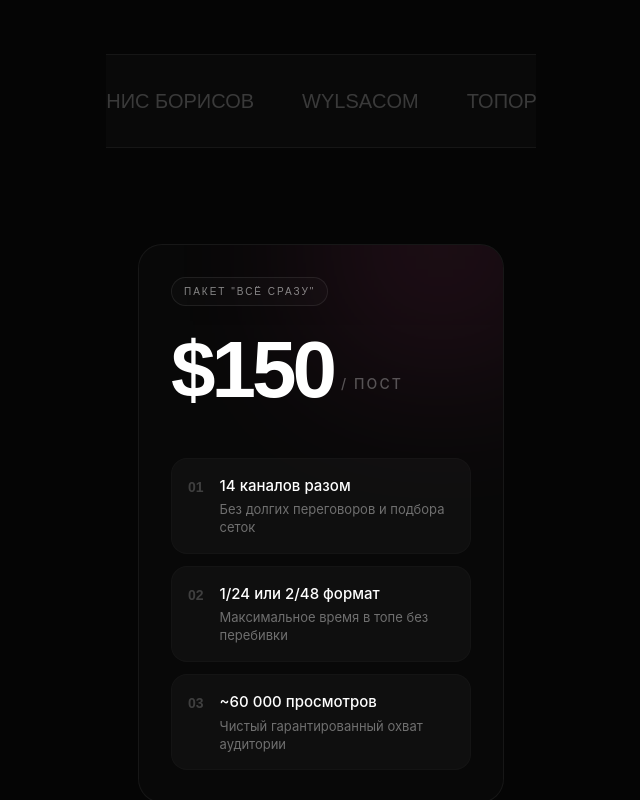
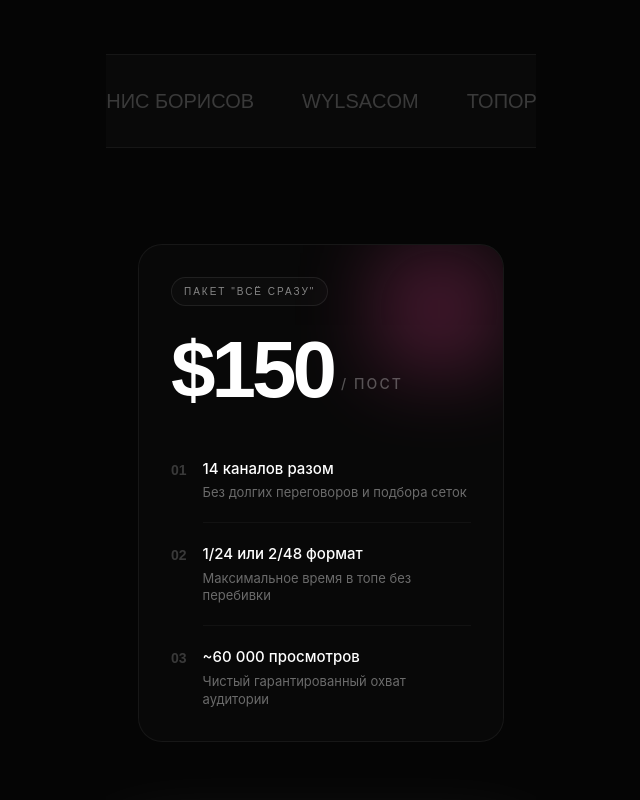
Before and after one commit to bdmitrypix23-ui/tma-ad-network-landing, a React (Vite) app: page / in a window 1280 px wide. Shown: the part 1200-2000 px from the top of the page, without its empty margins (319-959 px from the left). Built offline with nearby package versions, Linux system fonts and the light colour scheme; a web font is replaced by a local one.

Commit message:
Прайсинг: glow как в карточках каналов, откат пунктов
Co-Authored-By: Claude Opus 4.6 (1M context) <noreply@anthropic.com>

```diff
--- a/src/App.jsx
+++ b/src/App.jsx
@@ -203,8 +203,8 @@ export default function App() {
             <div className="relative bg-[#080808] rounded-3xl p-8 flex flex-col gap-8 overflow-hidden border border-white/[0.06]">
               {/* Dynamic Inner Glow */}
               <div
-                className="absolute top-0 right-0 w-[250px] h-[250px] blur-[80px] pointer-events-none transition-colors duration-1000 -translate-y-1/2 translate-x-1/4"
-                style={{ backgroundColor: activeColor === 'transparent' ? '#ffffff' : activeColor, opacity: 0.1 }}
+                className="absolute top-0 right-0 w-32 h-32 blur-[40px] pointer-events-none transition-opacity duration-500"
+                style={{ backgroundColor: activeColor === 'transparent' ? '#ffffff' : activeColor, opacity: 0.25 }}
               />
 
               <div className="flex justify-between items-start relative z-10">
@@ -218,24 +218,24 @@ export default function App() {
                 <span className="text-white/30 text-sm font-medium uppercase tracking-[0.15em] block transform -translate-y-2">/ пост</span>
               </div>
 
-              <ul className="flex flex-col gap-3 w-full text-white/60 relative z-10 pt-4">
-                <li className="flex items-start gap-4 bg-white/[0.03] rounded-2xl p-4 border border-white/[0.02]">
+              <ul className="flex flex-col gap-5 w-full text-white/60 relative z-10 pt-4">
+                <li className="flex items-start gap-4">
                   <span className="font-unbounded font-bold text-white/20 mt-0.5 text-sm">01</span>
-                  <div className="flex flex-col gap-1">
+                  <div className="flex flex-col gap-1 pb-5 border-b border-white/[0.04] w-full">
                     <span className="text-white font-medium text-[15px]">14 каналов разом</span>
                     <span className="text-[13px] text-white/40 leading-snug">Без долгих переговоров и подбора сеток</span>
                   </div>
                 </li>
-                <li className="flex items-start gap-4 bg-white/[0.03] rounded-2xl p-4 border border-white/[0.02]">
+                <li className="flex items-start gap-4">
                   <span className="font-unbounded font-bold text-white/20 mt-0.5 text-sm">02</span>
-                  <div className="flex flex-col gap-1">
+                  <div className="flex flex-col gap-1 pb-5 border-b border-white/[0.04] w-full">
                     <span className="text-white font-medium text-[15px]">1/24 или 2/48 формат</span>
                     <span className="text-[13px] text-white/40 leading-snug">Максимальное время в топе без перебивки</span>
                   </div>
                 </li>
-                <li className="flex items-start gap-4 bg-white/[0.03] rounded-2xl p-4 border border-white/[0.02]">
+                <li className="flex items-start gap-4">
                   <span className="font-unbounded font-bold text-white/20 mt-0.5 text-sm">03</span>
-                  <div className="flex flex-col gap-1">
+                  <div className="flex flex-col gap-1 w-full">
                     <span className="text-white font-medium text-[15px]">~60 000 просмотров</span>
                     <span className="text-[13px] text-white/40 leading-snug">Чистый гарантированный охват аудитории</span>
                   </div>
```
